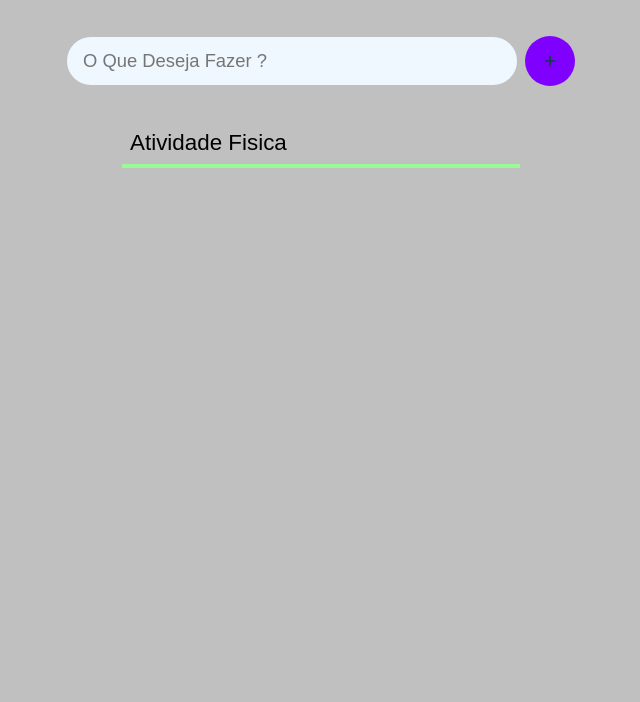
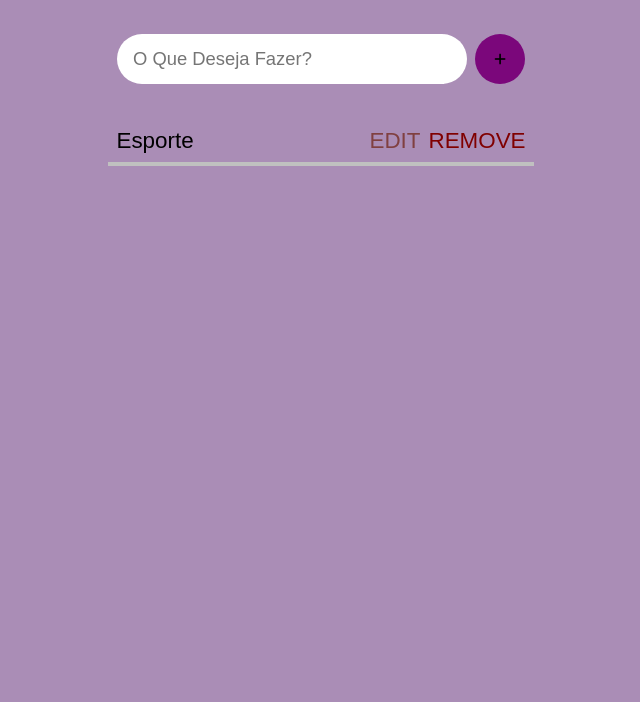
Before and after one commit to caiogrundler716/Lista-De-Afazeres, a plain HTML site: page index.html in a window 1280 px wide. Shown: the part 98-800 px from the top of the page, without its empty margins (319-959 px from the left). Drawn offline with nearby package versions, Linux system fonts and the light colour scheme.

Commit message:
arrumando o css

```diff
--- a/index.html
+++ b/index.html
@@ -1,28 +1,23 @@
 <!DOCTYPE html>
 <html>
 <head>
+    <meta charset='utf-8'>
+    <meta http-equiv='X-UA-Compatible' content='IE=edge'>
+    <title>TODO List</title>
+    <meta name='viewport' content='width=device-width, initial-scale=1'>
+    <link rel='stylesheet' type='text/css' media='screen' href='style.css'>
+    <link href="https://fonts.googleapis.com/css2?family=Playfair+Display&display=swap" rel="stylesheet">
     <link rel="stylesheet" href="path/to/font-awesome/css/font-awesome.min.css">
     <script src="https://kit.fontawesome.com/a81368914c.js"></script>
-    <title>Lista De Afazeres</title>
-    <link rel='stylesheet' type='text/css' media='screen' href='style.css'>
-    <link href="https://fonts.googleapis.com/css2?family=Nunito&display=swap" rel="stylesheet">
-
 </head>
 <body>
-    <h1><span class="styling">Todo</span>List</h1>
-    <div class="input_div">
-        <input class="input" type="text" placeholder="O Que Deseja Fazer ?">
-        <button class="addButton"><i class="fas fa-plus"></i></button>
+    <h1><span class="title">Todo</span>List</h1>
+    <div class="inputDiv">
+        <input type="text" class="input" placeholder="O Que Deseja Fazer?">
+    	   <button class="add"><i class="fas fa-plus"></i></button>
     </div>
-        <div class="container">
-            <!--
-            <div class="item">
-                <input type="text" class="item_input" disabled>
-                <button class="editButton">Editar</button>
-                <button class="removeButton">Remover</button>
-            </div>
-        -->
-            </div>
-        <script type="text/javascript" src="script.js"></script>
+    <div class="container">
+    </div>
+    <script src='script.js'></script>
 </body>
 </html>
--- a/script.js
+++ b/script.js
@@ -1,39 +1,88 @@
-const addButton = document.querySelector('.addButton');
+const container = document.querySelector('.container');
+var inputValue = document.querySelector('.input');
+const add = document.querySelector('.add');
 
-var inputValue = document.querySelector('.input')
+if(window.localStorage.getItem("todos") == undefined){
+     var todos = [];
+     window.localStorage.setItem("todos", JSON.stringify(todos));
+}
 
-const container = document.querySelector('.container')
+var todosEX = window.localStorage.getItem("todos");
+var todos = JSON.parse(todosEX);
+
 
 class item{
-    constructor(itemName){
-        this.createDiv(itemName)
-
+	constructor(name){
+		this.createItem(name);
 	}
-
-createDiv(itemName){
-    let input = document.createElement('input');
-    input.value = itemName;
-    input.disabled = true;
-    input.classList.add('item_input');
-    input.type = "text";
-
-    let itemBox = document.createElement('div');
+    createItem(name){
+    	var itemBox = document.createElement('div');
         itemBox.classList.add('item');
 
-    let editButton = document.createElement('button');
-    editButton.classList.add('editButton');
+    	var input = document.createElement('input');
+    	input.type = "text";
+    	input.disabled = true;
+    	input.value = name;
+    	input.classList.add('item_input');
 
-    let removeButton = document.createElement('button');
-    removeButton.classList.add('removeButton')
+    	var edit = document.createElement('button');
+    	edit.classList.add('edit');
+    	edit.innerHTML = "EDIT";
+    	edit.addEventListener('click', () => this.edit(input, name));
+
+    	var remove = document.createElement('button');
+    	remove.classList.add('remove');
+    	remove.innerHTML = "REMOVE";
+    	remove.addEventListener('click', () => this.remove(itemBox, name));
 
     	container.appendChild(itemBox);
 
         itemBox.appendChild(input);
-    itemBox.appendChild(editButton);
-    itemBox.appendChild(removeButton);
+        itemBox.appendChild(edit);
+        itemBox.appendChild(remove);
 
     }
 
+    edit(input, name){
+        if(input.disabled == true){
+           input.disabled = !input.disabled;
+        }
+    	else{
+            input.disabled = !input.disabled;
+            let indexof = todos.indexOf(name);
+            todos[indexof] = input.value;
+            window.localStorage.setItem("todos", JSON.stringify(todos));
+        }
     }
 
-new item("Atividade Fisica")
+    remove(itemBox, name){
+        itemBox.parentNode.removeChild(itemBox);
+        let index = todos.indexOf(name);
+        todos.splice(index, 1);
+        window.localStorage.setItem("todos", JSON.stringify(todos));
+    }
+}
+
+add.addEventListener('click', check);
+window.addEventListener('keydown', (e) => {
+	if(e.which == 13){
+		check();
+	}
+})
+
+function check(){
+	if(inputValue.value != ""){
+		new item(inputValue.value);
+        todos.push(inputValue.value);
+        window.localStorage.setItem("todos", JSON.stringify(todos));
+		inputValue.value = "";
+	}
+}
+
+
+for (var v = 0 ; v < todos.length ; v++){
+    new item(todos[v]);
+}
+
+
+new item("Esporte");
--- a/style.css
+++ b/style.css
@@ -1,60 +1,62 @@
 * {
+    margin: 0;
     padding: 0;
-    margin: 0;
     box-sizing: border-box;
 }
 
 body{
     height: 100%;
-    background-color: #c0c0c0;
+    background-color:#aa8db6;
+    box-sizing: border-box;
 }
 
-h1{
+h1 {
+	color: #fff;
 	font-size: 3rem;
 	font-weight: 50;
+	text-align: center;
 	margin: 1rem 0 3rem;
-    text-align: center;
-    color: whitesmoke;
-    font-family: 'Nunito', sans-serif;
-}
-.styling{
-    font-weight:800 ;
-    color: purple;
+    font-family: 'Playfair Display', serif;
 }
 
-.input_div{
+.title{
+	color: purple;
+	text-transform: uppercase;
+	font-weight: 800;
+}
+
+.inputDiv{
 	display: flex;
 	justify-content: center;
 	align-items: center;
-    text-align: center;
 }
 
-.input_div  .input{
+.input{
     padding: 0.5rem 1rem;
-    height: 48px;
     outline: none;
     border: none;
-    background-color: aliceblue;
-    width: 450px;
+    height: 50px;
+    border-radius: 25px;
+    width: 350px;
+    margin: 0.25rem;
+    transition: .5s;
     font-size: 1.15rem;
-    margin: 0.25rem;
-    border-radius: 25px;
 }
 
-.addButton{
-    height: 50px;
-    width: 50px;
-    border-radius: 25px;
+.add{
 	outline: none;
     border: none;
-    background-color:antiquewhite;
-    color: rgb(11, 66, 66);
+    height: 50px;
+    border-radius: 25px;
+    width: 50px;
+    background-color: rgb(123, 7, 123);
+    color: black;
+    cursor: pointer;
+    transition: .5s;
     margin: 0.25rem;
-    background-color:#8000ff;
-    cursor: pointer;
 }
 
-.addButton:hover{
+.add:hover{
 	opacity: 0.7;
 }
 
@@ -69,35 +71,36 @@ h1{
 
 .item{
 	padding: 0.5rem;
+	border-bottom: 4px solid #c0c0c0;
 	margin-bottom: 1.5rem;
-    border-bottom: 4px solid palegreen;
 }
 
 .item_input{
 	background: none;
 	outline: none;
-    color: #000000;
 	border: none;
-    width: 350px;
+	color: black;
 	font-size: 1.4rem;
+	width: 245px;
 }
 
-.editButton{
+.edit{
+	background: none;
+	outline: none;
+	border: none;
+	color: #804040;
 	font-size: 1.4rem;
+	font-family: 'Hind', sans-serif;
 	margin: 0 0.5rem;
-    font-family: 'Nunito' sans-serif;
-    background:none;
+	cursor: pointer;
+}
+
+.remove{
+	background: none;
 	outline: none;
-    color: none;
-    color:#400040;
 	border: none;
+	color: #800000;
+	font-size: 1.4rem;
+	font-family: 'Hind', sans-serif;
+	cursor: pointer;
 }
-.removeButton{
-    font-size: 1.4rem;
-    margin: 0 0.5rem;
-    font-family: 'Nunito' sans-serif;
-    background:none;
-    outline: none;
-    color:#400080;
-    border: none;
-}
```
Lines whose indentation alone changed are shown as unchanged.
